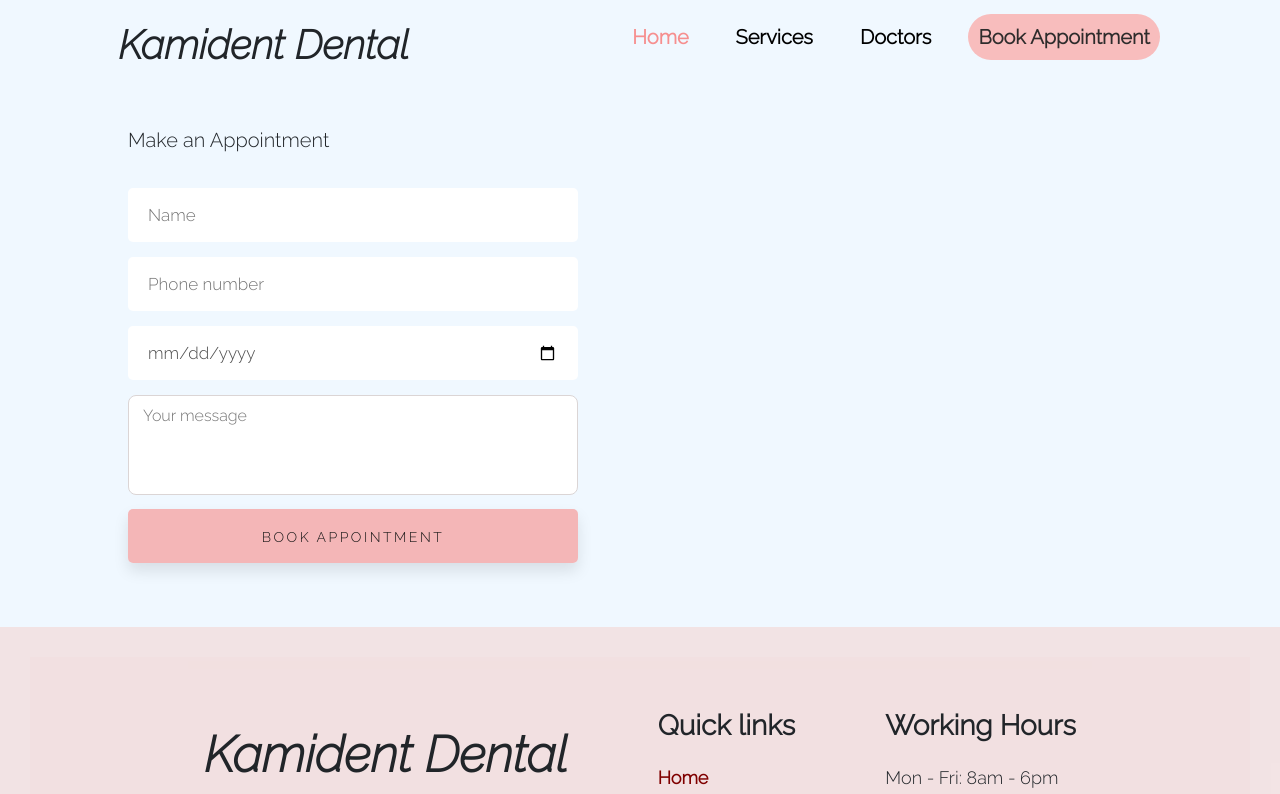
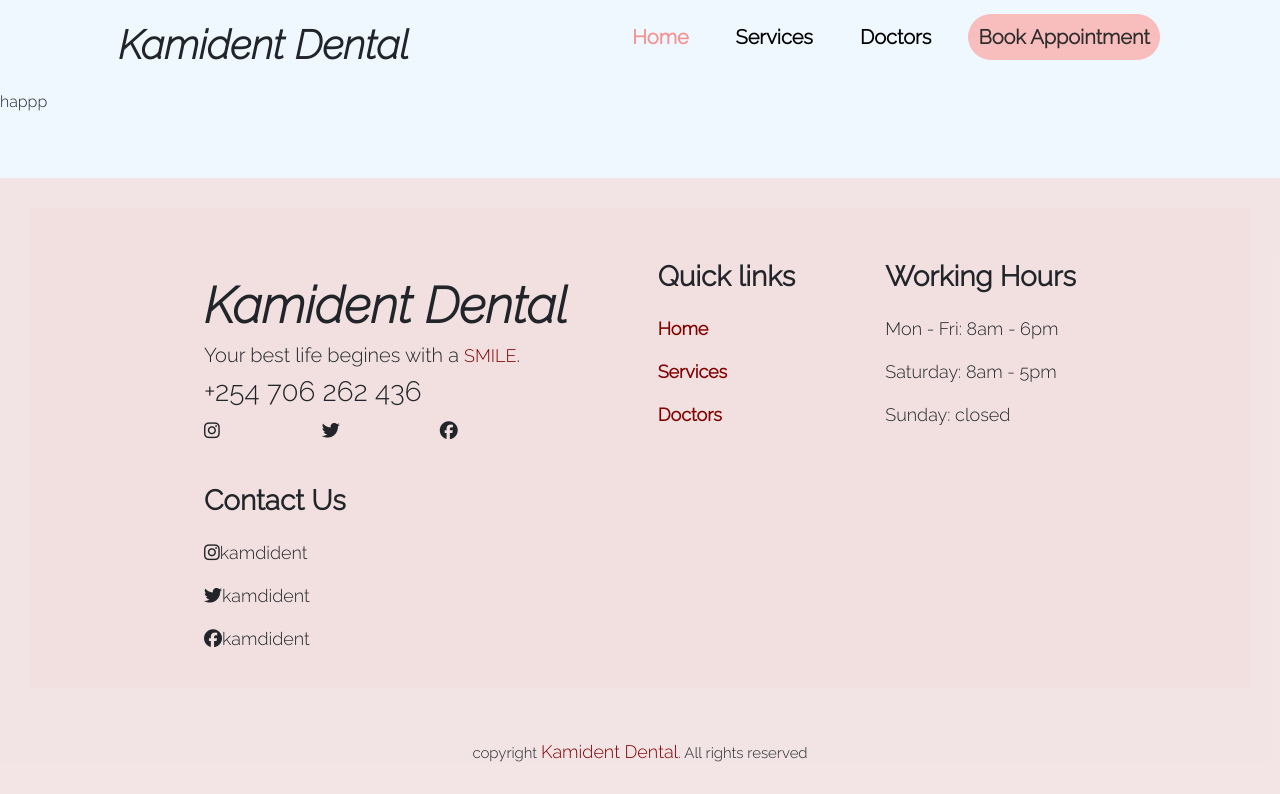
Before and after one commit to k-kuria-schoolwork/kamident, a React (Create React App) app: page /blog in a window 1280 px wide. Shown: the top 794 px of the page. Built offline with nearby package versions, Linux system fonts and the light colour scheme.

Commit message:
modified home components

```diff
--- a/src/App.css
+++ b/src/App.css
@@ -235,11 +235,11 @@ button:active {
 }
 .home5wrapper{
   display: flex;
-
 }
 .home5 .card{
   width: 20%;
   margin-left: 3%;
+  background-color: yellow;
 }
 .home5 h2{
   align-items: center;
@@ -674,7 +674,14 @@ align-items: center;
   .sb_footer-links{
     margin-left: 50%;
   }
-
+  .home5wrapper{
+    display: block;
+  }
+  .home5 .card{
+    width: 100%;
+    margin-top: 3%;
+    background-color: yellow;
+  }
   .sb_footer-below{
     flex-direction: column;
     justify-content: left;
--- a/src/components/Blog.js
+++ b/src/components/Blog.js
@@ -2,31 +2,8 @@ import React from 'react'
 
 function Blog() {
   return (
-    <div className='bigdaddycont'>
-
-
-      <div className='servicebody3'>
-        <div className='column content'>
-          <div className='contentcontainer'>
-
-          <section>
-          <h5>Make an Appointment</h5>
-
-            <form id="consultation-form" class="feed-form" action="#">
-              <input required="" placeholder="Name" type="text"/>
-              <input name="phone" required="" placeholder="Phone number"/>
-              <input name="data" id="data" type="date" class="infos"/>
-              <textarea placeholder="Your message"></textarea>
-              <button class="button_submit">Book Appointment</button>
-            </form>
-          </section>
-
-          </div>
-        </div>
-
-      </div>
-
-
+    <div>
+      happp
     </div>
   )
 }
--- a/src/components/Home.js
+++ b/src/components/Home.js
@@ -5,7 +5,6 @@ function Home() {
     const navigate = useNavigate()
   return (
     <div >
-
         <div>
         <img className='homeimage' src='https://www.findlaw.com/injury/medical-malpractice/can-i-sue-my-dentist/_jcr_content/pg/articleHeading/imageInLine.coreimg.jpeg/1589569975382.jpeg' alt='homeforo'></img>
           <div className='hometext'>
@@ -46,6 +45,14 @@ function Home() {
       <p class="card-text"></p>
     </div>
   </div>
+  <div class="card1">
+    <img src="https://hendforddentalpractice.co.uk/wp-content/uploads/2020/05/AdobeStock_265678112-scaled.jpeg" class="card-img-top" alt="..."/>
+    <div class="card-body">
+      <h2 class="card-title">Teeth extraction</h2>
+      <p class="card-text"></p>
+    </div>
+  </div>
+
   <div class="card2">
     <img src="https://www.webb-orthodontics.com/wp-content/uploads/2021/10/Difference-Between-a-Dentist-and-an-Orthodontist-in-Charlotte.jpg" class="card-img-top" alt="..."/>
     <div class="card-body">
```
